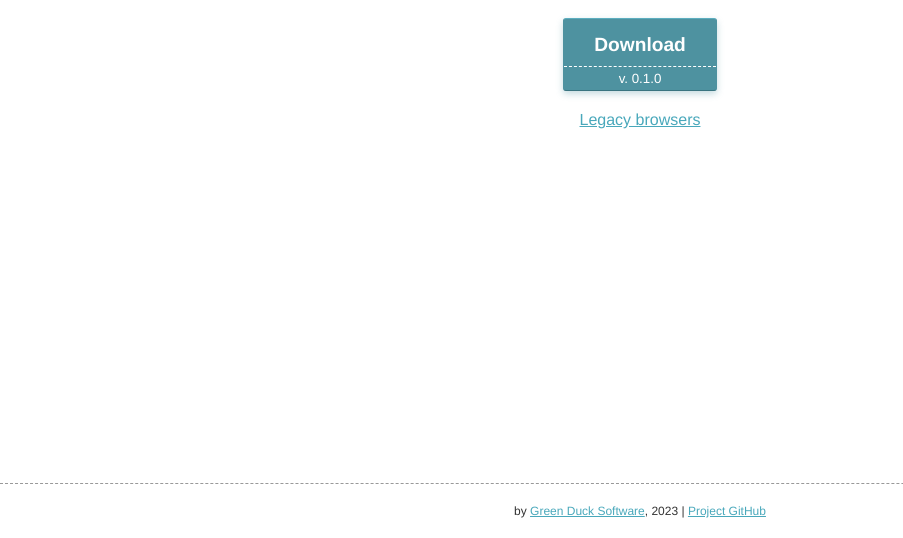
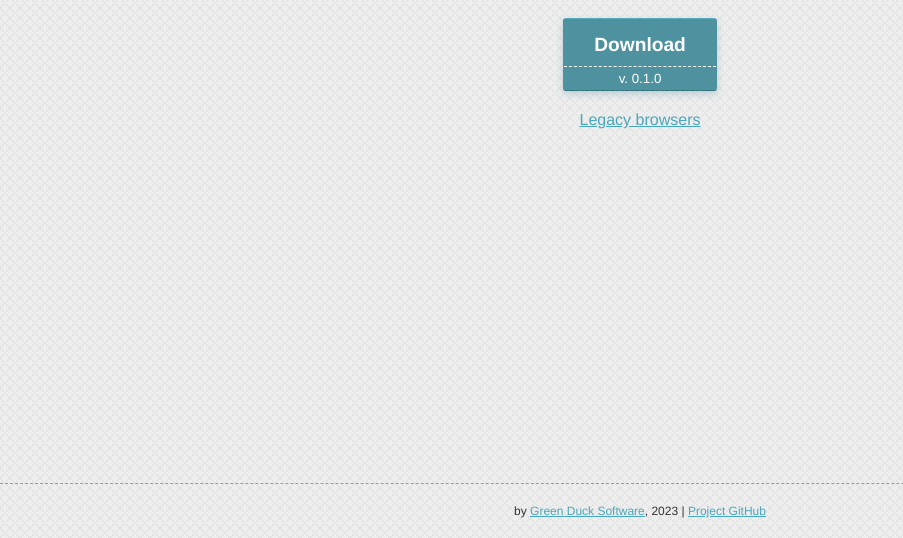
Before and after one commit to Juribiyan/cat-paste, a website: page index.html in a window 1280 px wide. Shown: the part 262-800 px from the top of the page, without its empty margins (0-903 px from the left). Drawn offline with Linux system fonts and the light colour scheme; the site is published under a folder, as on GitHub Pages, so addresses that start at the root find nothing.

Commit message:
Fix bacground

```diff
--- a/site/site.css
+++ b/site/site.css
@@ -3,7 +3,7 @@ html {
 }
 body {
     margin: 0;
-    background-image: url(/site/texture3.png);
+    background-image: url(texture3.png);
     font-family: "Helvetica", sans-serif;
     color: #333;
     display: flex;
```
